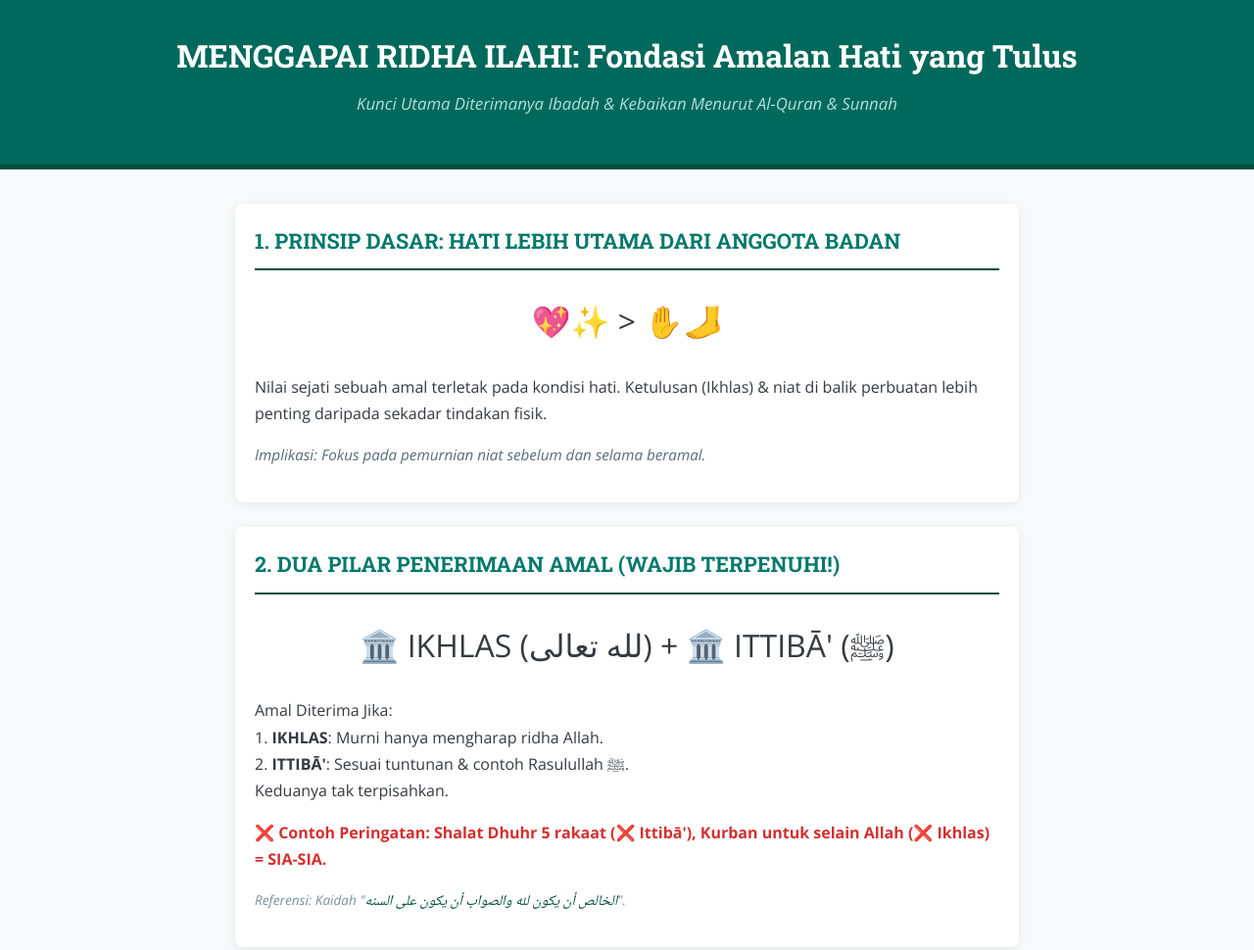
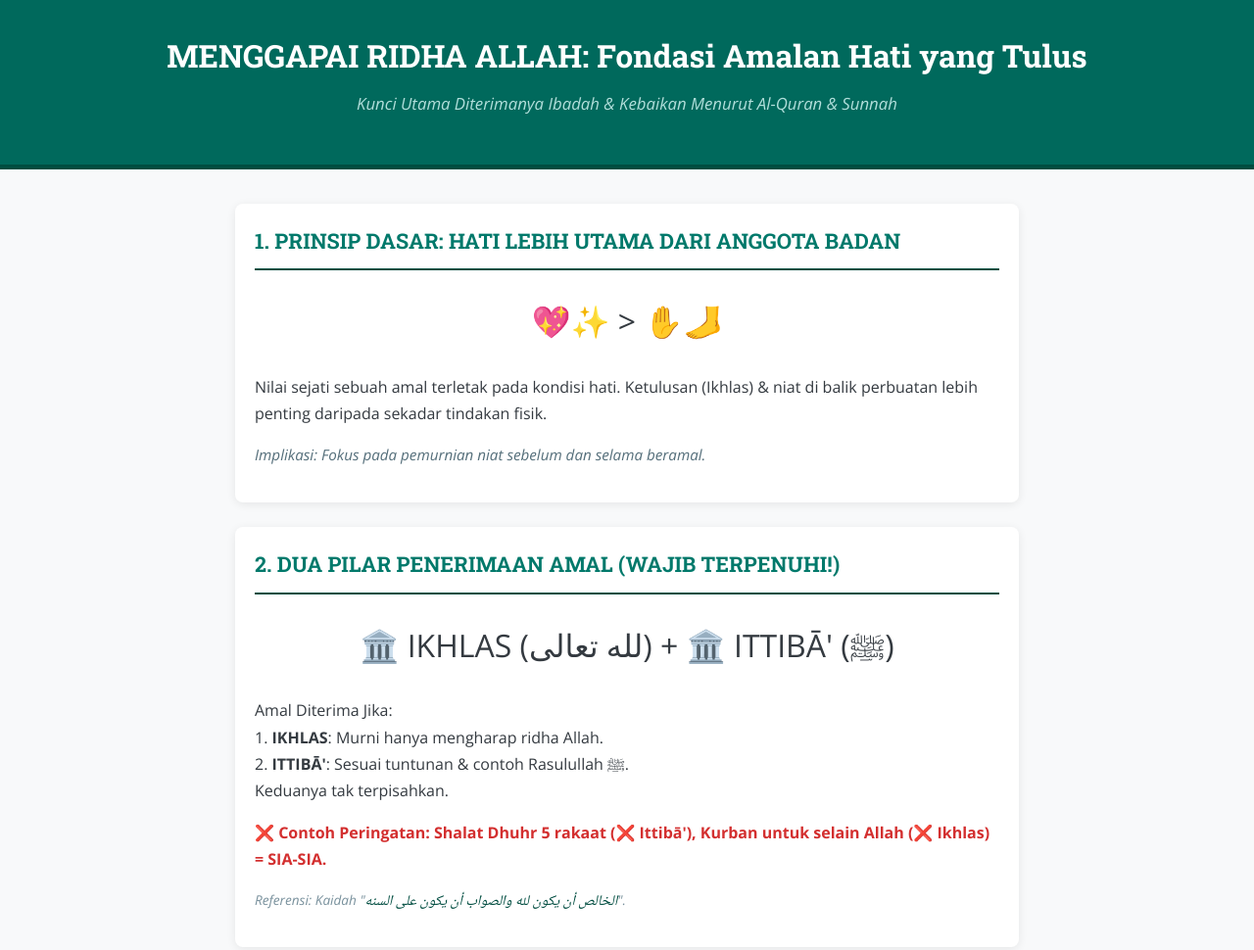
Before and after one commit to fx2y/islamic-lectures, a plain HTML site: page heartify/without-this-your-salat-are-void.html in a window 1280 px wide. Shown: the top 970 px of the page at 98% size. Drawn offline with nearby package versions, Linux system fonts and the light colour scheme.

Commit message:
without-this-your-salat-are-void

```diff
--- a/heartify/without-this-your-salat-are-void.html
+++ b/heartify/without-this-your-salat-are-void.html
@@ -3,8 +3,8 @@
 <head>
     <meta charset="UTF-8">
     <meta name="viewport" content="width=device-width, initial-scale=1.0">
-    <title>MENGGAPAI RIDHA ILAHI: Fondasi Amalan Hati yang Tulus</title>
-    <meta property="og:title" content="MENGGAPAI RIDHA ILAHI: Fondasi Amalan Hati yang Tulus" />
+    <title>MENGGAPAI RIDHA ALLAH: Fondasi Amalan Hati yang Tulus</title>
+    <meta property="og:title" content="MENGGAPAI RIDHA ALLAH: Fondasi Amalan Hati yang Tulus" />
     <meta property="og:description" content="Panduan komprehensif dan ringkas mengenai konsep inti Ikhlas (Ketulusan) sebagai landasan amalan hati (Amalul Qulub), beserta syarat diterimanya amal, peringatan, dan langkah praktis." />
     <meta property="og:image" content="https://islamic-lectures.khusy.uk/heartify/without-this-your-salat-are-void.png" />
     <meta property="og:url" content="https://islamic-lectures.khusy.uk/heartify/without-this-your-salat-are-void" />
@@ -139,7 +139,7 @@
 </head>
 <body>
     <header>
-        <h1>MENGGAPAI RIDHA ILAHI: Fondasi Amalan Hati yang Tulus</h1>
+        <h1>MENGGAPAI RIDHA ALLAH: Fondasi Amalan Hati yang Tulus</h1>
         <p class="subtitle">Kunci Utama Diterimanya Ibadah & Kebaikan Menurut Al-Quran & Sunnah</p>
     </header>
 
```
